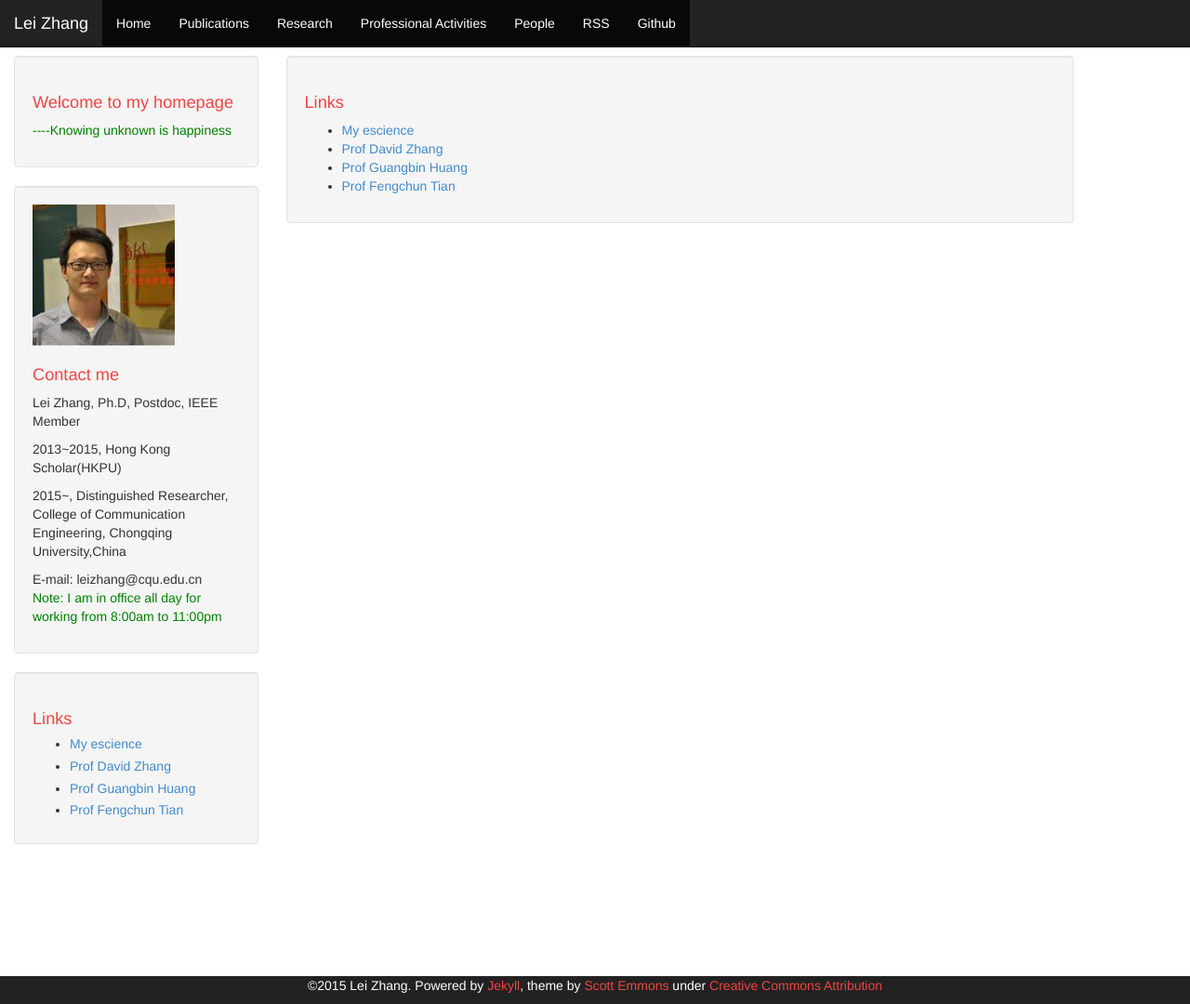
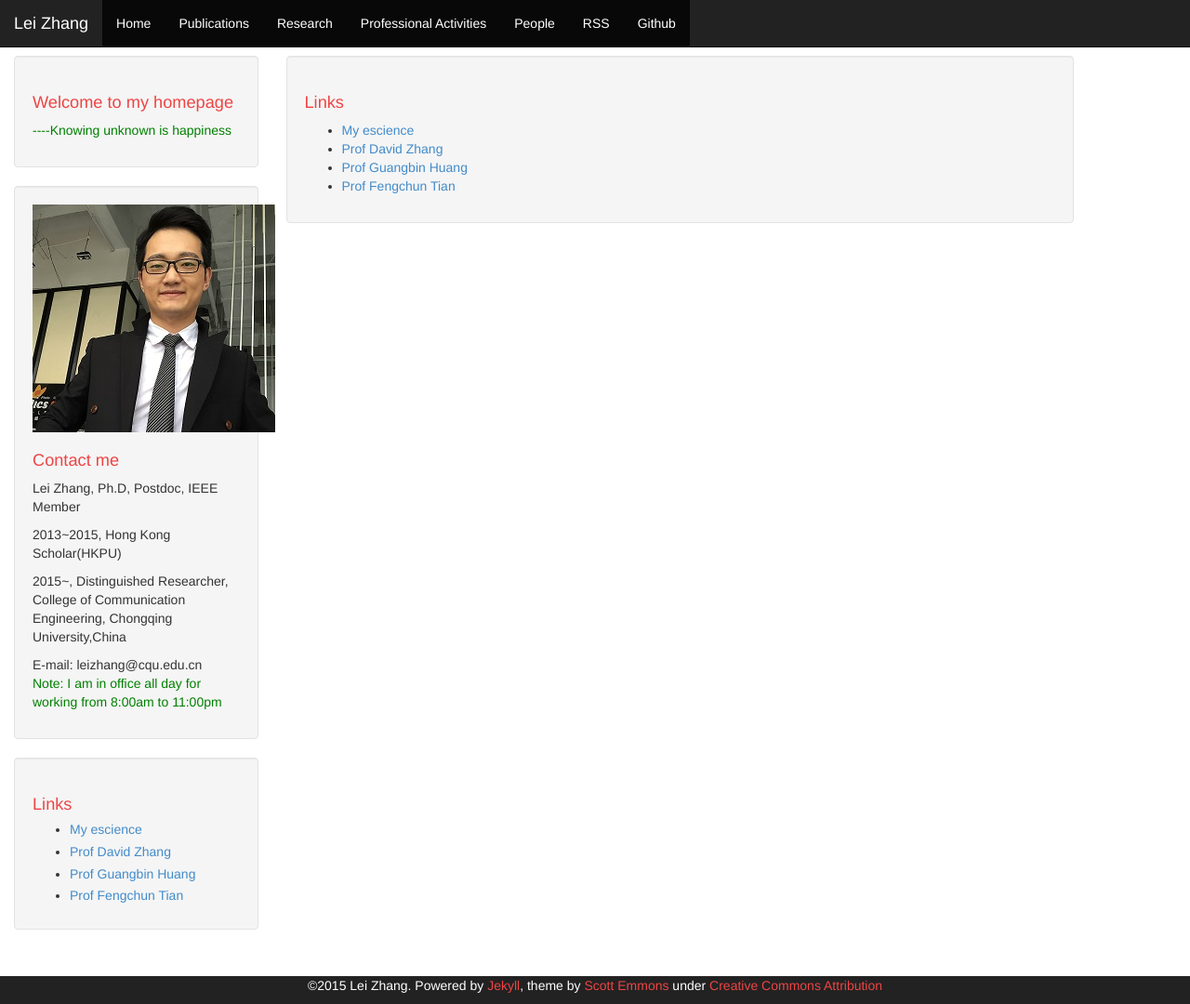
Before and after one commit to DrLeiZhang/website, a Jekyll site: the page built from links.html, in a window 1280 px wide and 1080 px high. Shown: the whole window at 93% size. Built offline with Jekyll 4.4.1, drawn with Linux system fonts in a browser that asks for light colours; Markdown is read by kramdown in place of the engine named in the settings.

Commit message:
Update
Signed-off-by: leizhang@cqu.edu.cn <leizhang@cqu.edu.cn>

```diff
--- a/_includes/sidebar.html
+++ b/_includes/sidebar.html
@@ -4,7 +4,7 @@
 
 <div class="sidebar well">
 
-<img class="about-avatar" src="{{ "/img/me_new_2.jpg" | prepend: site.baseurl }}" border="0" alt="[name]" />
+<img class="about-avatar" src="{{ "/img/me_new_3.jpg" | prepend: site.baseurl }}" border="0" alt="[name]" />
 
 <p><a href="http://www.leizhang.tk/resources/LeiZhang.jpg"></a></p>
 
```
Also changed, not shown: img/me_new_3.jpg (added).
